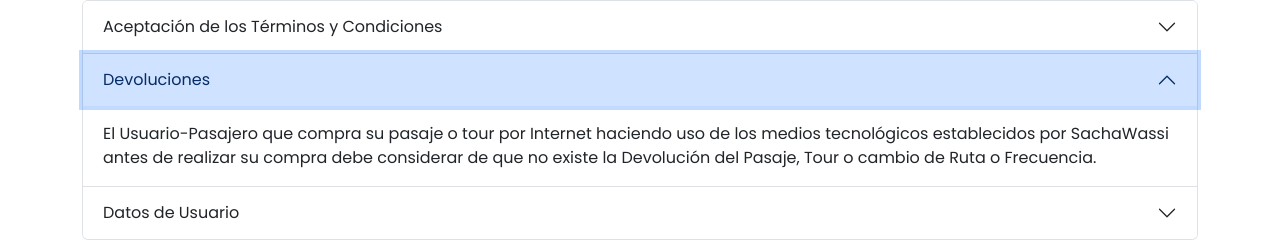
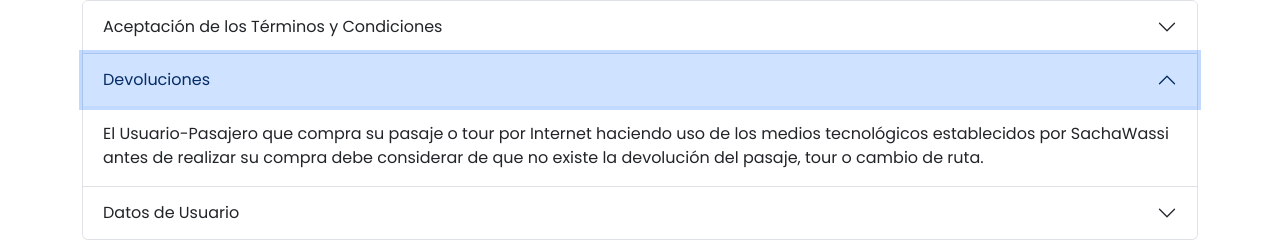
Before and after one commit to eduardoguevarasw/sachawassi, a website built with Vite: page term&cond.html in a window 1280 px wide. Both pictures are taken after a click on the button "Devoluciones". Shown: the part 234-474 px from the top of the page. Built offline with nearby package versions, Linux system fonts and the light colour scheme; some packages are replaced by stand-ins of ours; no server answers; the database is empty.

Commit message:
terminos

```diff
--- a/term&cond.html
+++ b/term&cond.html
@@ -63,7 +63,7 @@
                 <div class="accordion-body">
                   El Usuario-Pasajero que compra su pasaje o tour por Internet haciendo uso de los medios tecnológicos
             establecidos por SachaWassi antes de realizar su compra debe considerar de que no
-            existe la Devolución del Pasaje, Tour o cambio de Ruta o Frecuencia.
+            existe la devolución del pasaje, tour o cambio de ruta.
                 </div>
               </div>
             </div>
```
